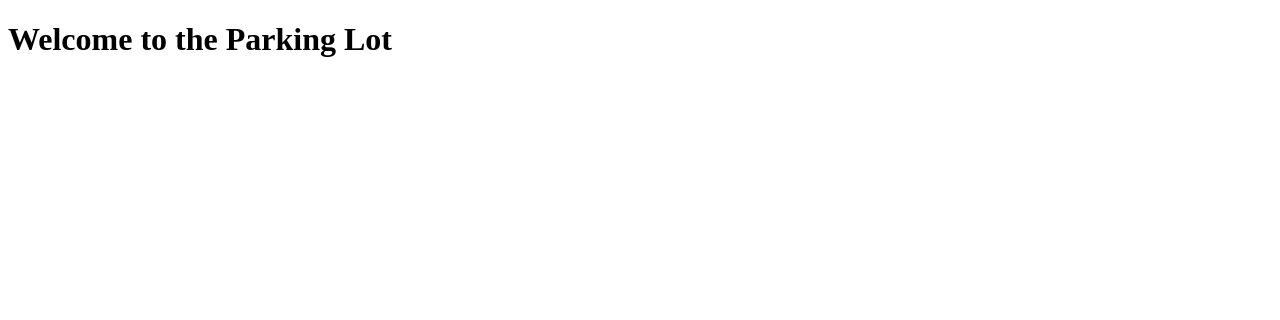
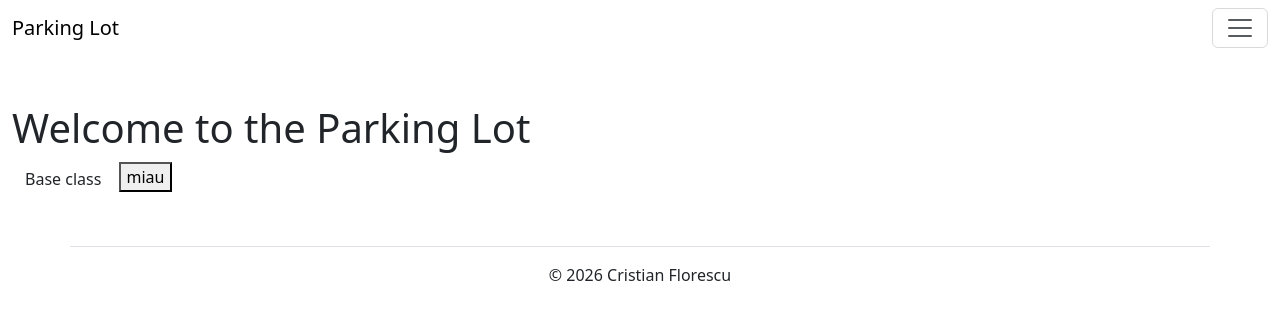
Before and after one commit to flcristian/ParkingLot, a Java web app: page / in a window 1280 px wide. Shown: the top 320 px of the page. Run offline with Tomcat 11, a stand-in JSP engine, Linux system fonts and the light colour scheme; some libraries are stand-ins or nearby versions.

Commit message:
parking lot 2.1

```diff
--- /dev/null
+++ b/src/main/webapp/WEB-INF/pages/footer.jsp
@@ -0,0 +1,5 @@
+<%@page contentType="text/html; charset=UTF-8" pageEncoding="UTF-8" %>
+
+<footer class="container text-center py-3 mt-5 border-top">
+    <p>&copy; <%= java.time.Year.now() %> Cristian Florescu</p>
+</footer>
--- /dev/null
+++ b/src/main/webapp/WEB-INF/pages/menu.jsp
@@ -0,0 +1,45 @@
+<%@taglib prefix="t" tagdir="/WEB-INF/tags" %>
+
+<nav class="navbar md:navbar-expand bg-1">
+    <div class="container-fluid">
+        <a class="navbar-brand" href="${pageContext.request.contextPath}">Parking Lot</a>
+        <button class="btn-icon navbar-toggler" type="button" data-bs-toggle="drawer" data-bs-target="#navbarDrawer" aria-controls="navbarDrawer" aria-expanded="false" aria-label="Toggle navigation">
+            <span class="navbar-toggler-icon" aria-hidden="true"></span>
+        </button>
+        <dialog class="drawer drawer-end" tabindex="-1" id="navbarDrawer" aria-labelledby="navbarDrawerLabel">
+            <div class="drawer-header">
+                <h5 class="drawer-title" id="navbarDrawerLabel">Menu</h5>
+                <button type="button" class="btn-close" data-bs-dismiss="drawer" aria-label="Close"></button>
+            </div>
+            <div class="drawer-body mb-2 md:mb-0">
+                <ul class="nav navbar-nav me-auto">
+                    <li class="nav-item">
+                        <t:route url="/index.jsp" name="Home"/>
+                    </li>
+                    <li class="nav-item">
+                        <t:route url="/about.jsp" name="About"/>
+                    </li>
+                    <li class="nav-item">
+                        <button class="nav-link" type="button" data-bs-toggle="menu" aria-expanded="false">
+                            Menu
+                        </button>
+                        <div class="menu">
+                            <a class="menu-item" href="#">Action</a>
+                            <a class="menu-item" href="#">Another action</a>
+                            <hr class="menu-divider">
+                            <a class="menu-item" href="#">Something else here</a>
+                        </div>
+                    </li>
+                    <li class="nav-item">
+                        <a class="nav-link disabled" aria-disabled="true">Disabled</a>
+                    </li>
+                </ul>
+                <ul class="navbar-nav">
+                    <li class="nav-item">
+                        <t:route url="/Login" name="Login"/>
+                    </li>
+                </ul>
+            </div>
+        </dialog>
+    </div>
+</nav>
--- /dev/null
+++ b/src/main/webapp/WEB-INF/tags/button.tag
@@ -0,0 +1,7 @@
+<%@tag description="Very fancy button"%>
+<%@attribute name="text"%>
+<%@attribute name="onClick"%>
+
+<button onclick="${onClick}">
+    ${text}
+</button>
--- a/src/main/webapp/WEB-INF/tags/pageTemplate.tag
+++ b/src/main/webapp/WEB-INF/tags/pageTemplate.tag
@@ -1,12 +1,28 @@
 <%@tag description="base page template" pageEncoding="UTF-8"%>
 <%@attribute name="pageTitle"%>
+<%@taglib prefix="t" tagdir="/WEB-INF/tags" %>
+
 
 <!DOCTYPE html>
 <html>
 <head>
   <title>${pageTitle}</title>
+  <link href="https://cdn.jsdelivr.net/npm/bootstrap@6.0.0-alpha.1/dist/css/bootstrap.min.css" rel="stylesheet" integrity="sha384-B/GM4XqrwHnWXNOWMbloTmrYXZg10cakYGmpfsR/bbzQ6JAJI4ihuyADKLnBgrCe" crossorigin="anonymous">
+  <script type="module" src="https://cdn.jsdelivr.net/npm/bootstrap@6.0.0-alpha.1/dist/js/bootstrap.bundle.min.js" integrity="sha384-1a/pXj49ZQ1aHEmrJ+gMw1otqoVsYwlEnlD8mIfY2TV03r20Y0CN7uqx1tQogjPL" crossorigin="anonymous"></script>
 </head>
-<body>
-<jsp:doBody/>
-</body>
+  <body>
+    <jsp:include page="/WEB-INF/pages/menu.jsp"/>
+    <main class="container-fluid mt-5">
+      <jsp:doBody/>
+      <t:button text="miau" onClick="sayMiau()"/>
+    </main>
+    <jsp:include page="/WEB-INF/pages/footer.jsp"/>
+  </body>
 </html>
+
+<script>
+  function sayMiau()
+  {
+    alert("miau");
+  }
+</script>
--- /dev/null
+++ b/src/main/webapp/WEB-INF/tags/route.tag
@@ -0,0 +1,5 @@
+<%@tag description="amazing route" %>
+<%@attribute name="name"%>
+<%@attribute name="url"%>
+
+<a ${pageContext.request.requestURI.substring(pageContext.request.requestURI.lastIndexOf("/")) eq url ? ' active' : ''} aria-current="page" class="nav-link" href="${pageContext.request.contextPath}${url}">${name}</a>
--- a/src/main/webapp/index.jsp
+++ b/src/main/webapp/index.jsp
@@ -2,5 +2,6 @@
 <%@taglib prefix="t" tagdir="/WEB-INF/tags" %>
 
 <t:pageTemplate pageTitle="Parking Lot">
-    <h1>Welcome to the Parking Lot</h1>
+    <h1 >Welcome to the Parking Lot</h1>
+    <button type="button" class="btn">Base class</button>
 </t:pageTemplate>
```
Also changed, not shown: build.gradle (+24 -0 lines), src/main/resources/META-INF/persistence1.xml (renamed from src/main/resources/META-INF/persistence.xml).
